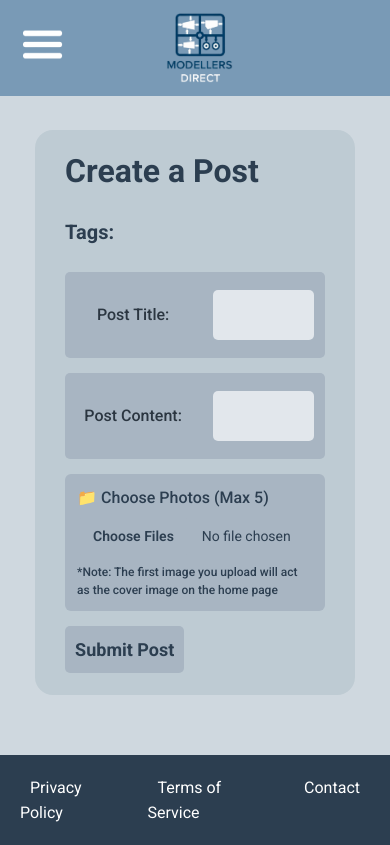
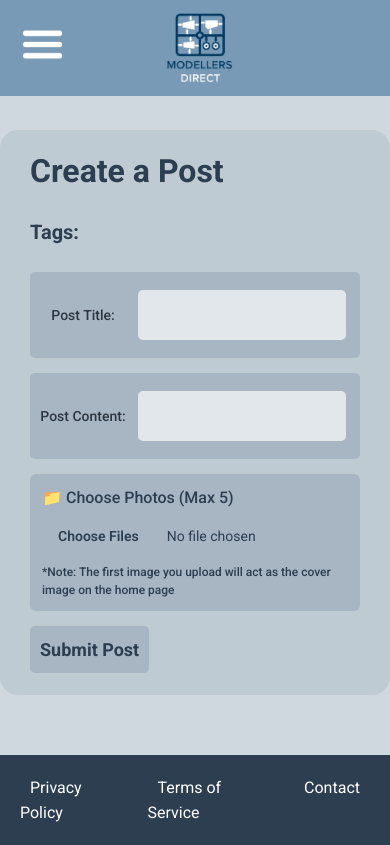
Before and after one commit to Olimato56/Modeller-s-Direct, a Django app: page /forum/submitpost/ in a window 390 px wide. Run offline with Django 5.2, Linux system fonts and the light colour scheme; the visitor is signed in with stand-in values (Sample User, id 1); data that the repository does not hold is empty; some libraries are stand-ins or nearby versions.

Commit message:
sorting out mobile formatting

```diff
--- a/forum/static/forum/style.css
+++ b/forum/static/forum/style.css
@@ -4,7 +4,6 @@
     display: flex;
     flex-direction: column;
     align-items: center;
-    padding-inline: 3vw;
     font-family: 'Roboto', sans-serif;
     font-weight: 400px;
     overflow-wrap: break-word;
--- a/modeldatabase/static/modeldatabase/submission.css
+++ b/modeldatabase/static/modeldatabase/submission.css
@@ -1,4 +1,3 @@
-
 
 .model-form p {
     display: grid;
@@ -50,3 +49,13 @@
     margin-top: 10px;
     width: 97%;
 }
+
+@media (max-width: 992px) {
+    .model-form p {
+        grid-template-columns: 90px 1fr;
+        font-size: 14px;
+    }
+    .model-form label {
+        padding-right: 0px;
+    }
+}
--- a/user_int/static/user_int/style.css
+++ b/user_int/static/user_int/style.css
@@ -194,6 +194,17 @@ body {
     margin-top: 50px;
 }
 
+@media (max-width: 992px) {
+    .container {
+        width: 100%;
+    }
+
+    .container-fluid {
+        padding-right: 0px !important;
+        padding-left: 0px !important;
+    }
+}
+
 .container .content-grid {
     gap: 1.5vw;
 }
```
Also changed, not shown: login/static/login/style.css (+7 -1 lines).
